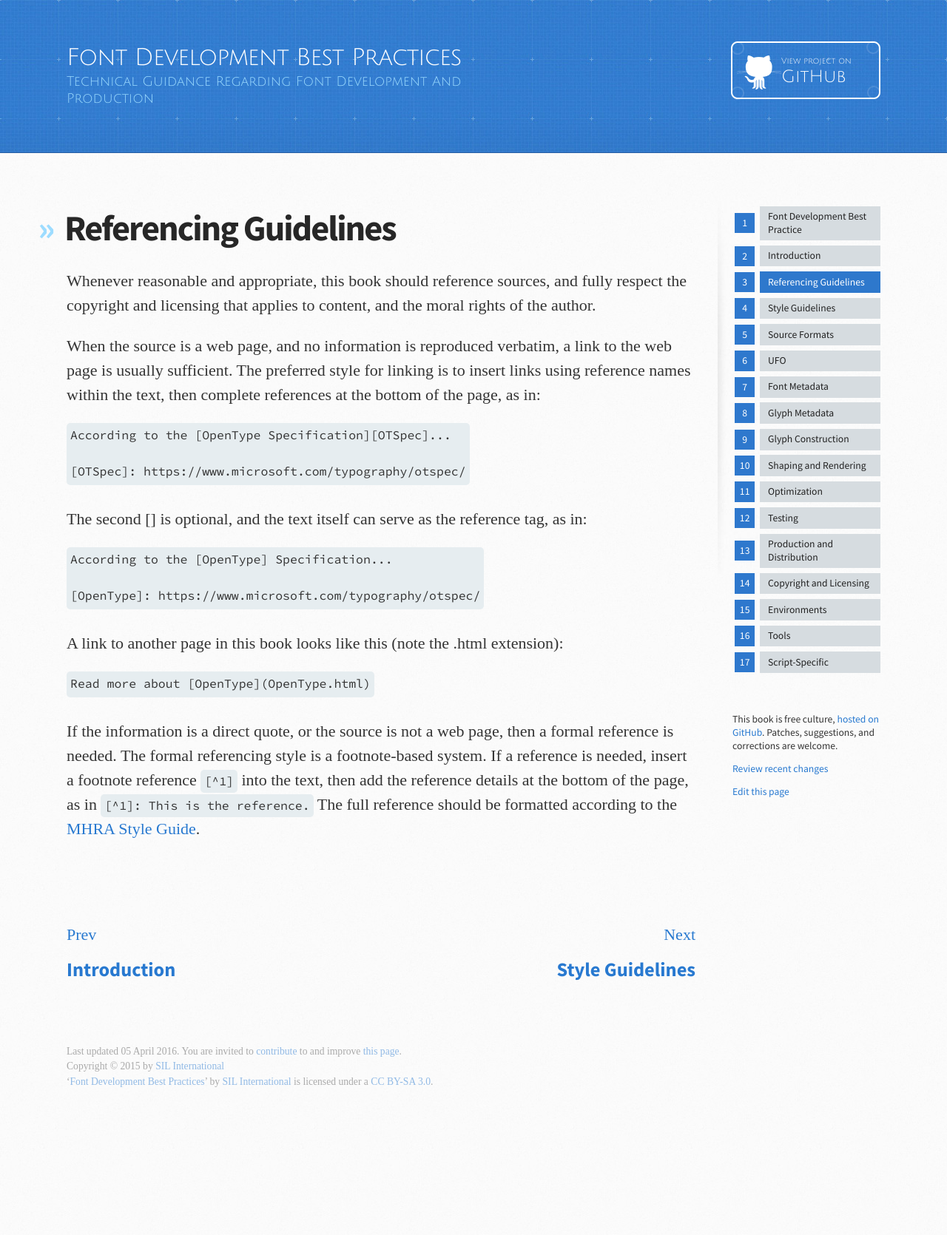
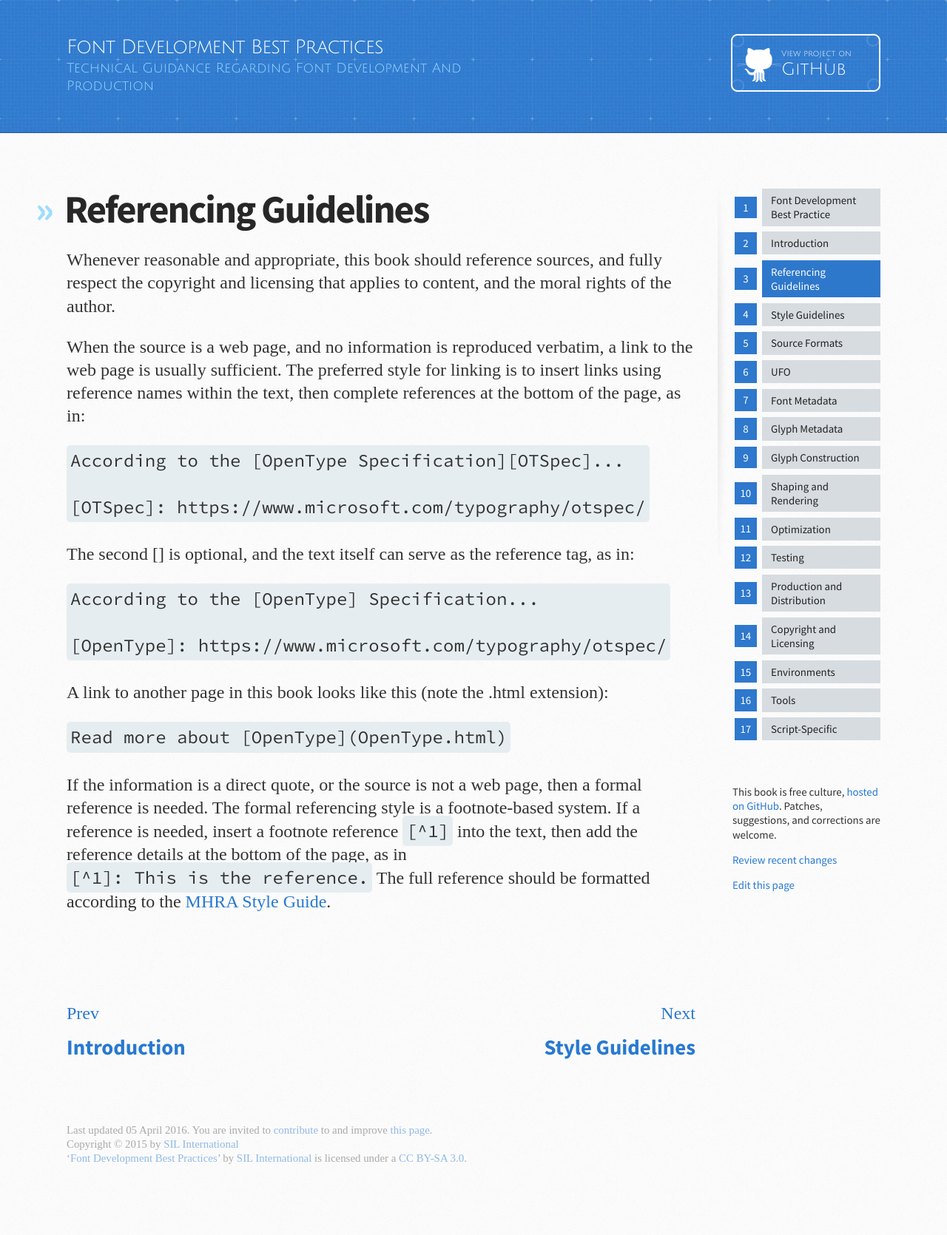
Before and after one commit to silnrsi/FDBP, a Jekyll site: the page built from en-US/Referencing_Guidelines.md, in a window 1280 px wide. Shown: the whole page at 74% size. Built offline with Jekyll 4.4.1, drawn with Linux system fonts in a browser that asks for light colours; some web fonts are replaced; before the commit the page ends 1564 px from its top, so only the background shows below that.

Commit message:
More adjustments

```diff
--- a/assets/stylesheets/stylesheet.css
+++ b/assets/stylesheets/stylesheet.css
@@ -51,12 +51,12 @@ table {
 
 /* LAYOUT STYLES */
 body {
-  font-size: 17px;
-  line-height: 1.5;
+  font-size: 20px;
+  line-height: 1.3;
   background: #FAFAFA url(../images/body-bg.jpg) 0 0 repeat;
   font-family: 'Gentium Book Basic', serif;
   font-weight: 400;
-  color: #343434;
+  color: #333333;
   margin-bottom: 40px;
 }
 
@@ -67,7 +67,7 @@ body > div, footer {
 
 @media (min-width: 1170px) {
   body {
-    font-size: 22px;
+    font-size: 24px;
   }
 }
 
@@ -87,8 +87,8 @@ a:hover, #main-content a:hover h3 {
 }
 
 header {
-  padding-top: 20px;
-  padding-bottom: 20px;
+  padding-top: 10px;
+  padding-bottom: 10px;
   font-family: 'Julius Sans One', 'Helvetica Neue', Helvetica, Arial, serif;
   background: #2e7bcf url(../images/header-bg.jpg) 0 0 repeat-x;
   border-bottom: solid 1px #275da1;
@@ -97,7 +97,7 @@ header {
 
 header h1 {
   letter-spacing: -1px;
-  font-size: 32px;
+  font-size: 26px;
   color: #fff;
   line-height: 1.1;
   margin-bottom: 0.1em;
@@ -285,7 +285,7 @@ code, pre {
   text-shadow: none;
   padding: 5px;
   border-radius: 5px;
-  font-size: 0.75em;
+  font-size: 1em;
   white-space: pre;
   max-width: 100%;
 }
@@ -484,7 +484,7 @@ blockquote {
   font-size: 1.0em;
   border-left: 10px solid #e9e9e9;
   margin-bottom: 20px;
-  padding: 0 0 0 30px;
+  padding: 0 0 0 25px;
 }
 
 img {
@@ -550,10 +550,10 @@ footer a {
     width: 340px;
   }
   header h1 {
-    font-size: 60px;
+    font-size: 36px;
   }
   header h2 {
-    font-size: 30px;
+    font-size: 24px;
   }
   #main-content {
     width: 490px;
```
